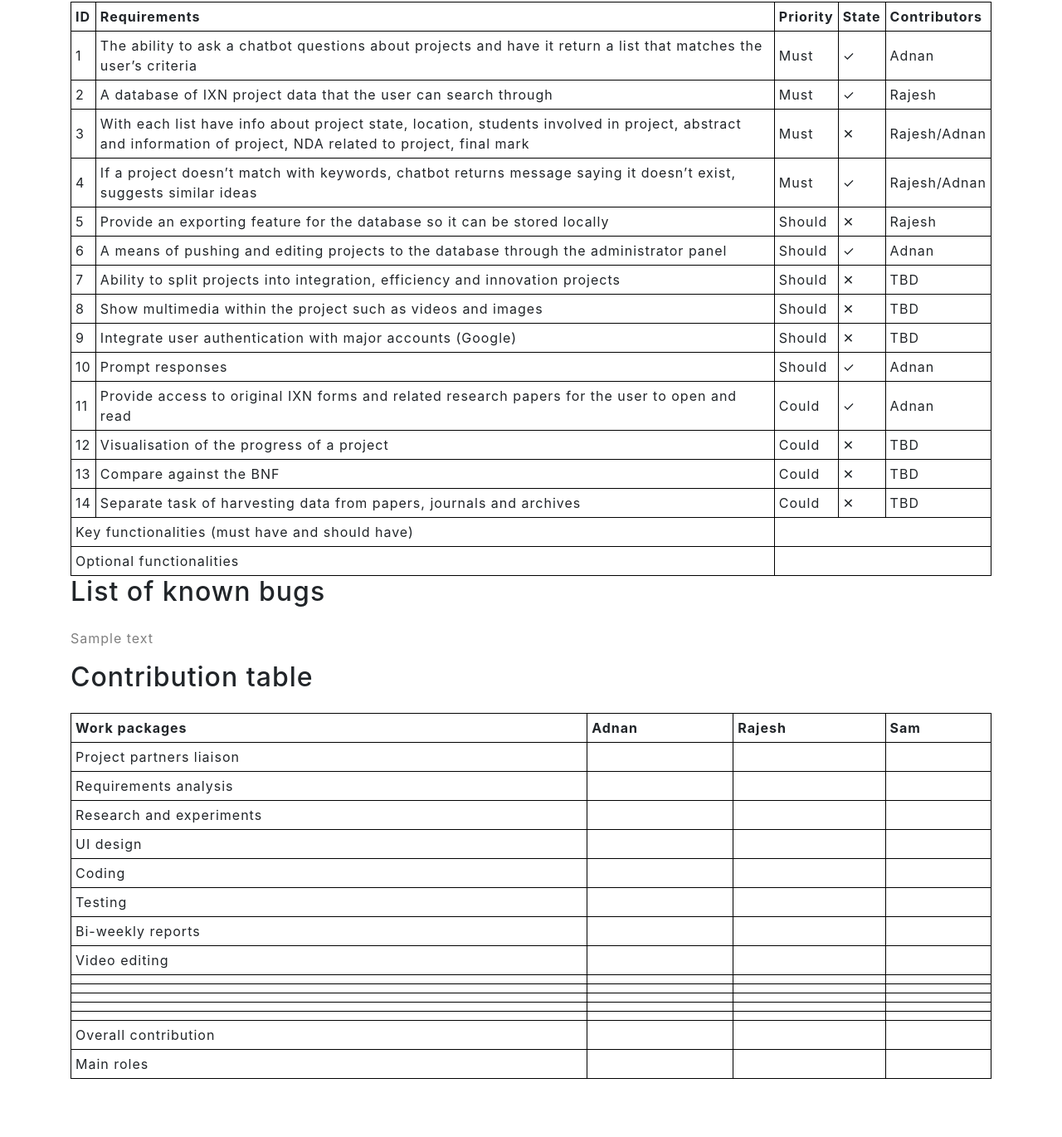
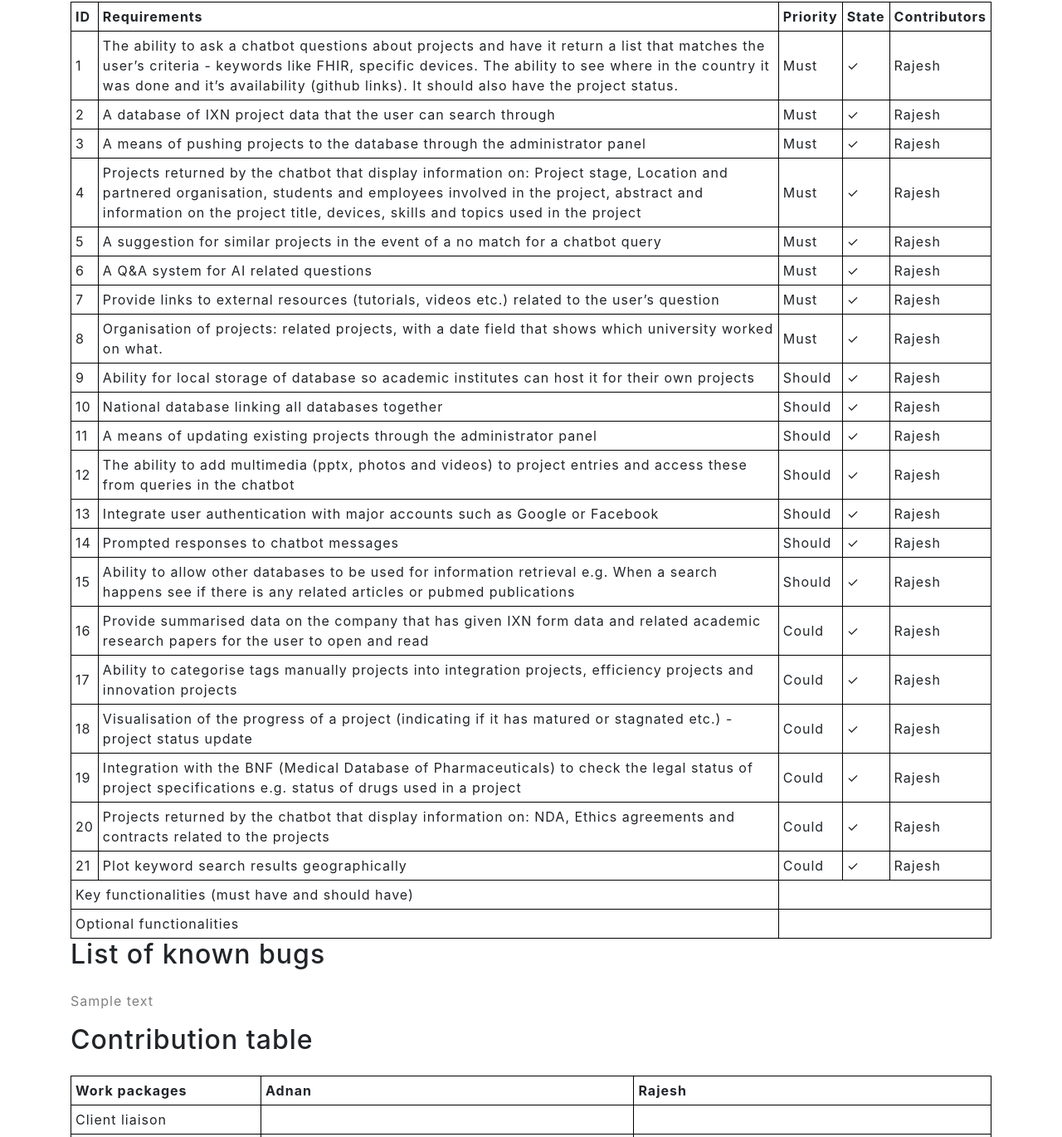
Before and after one commit to GCHeroes1/Group42Website, a website with bundled scripts: page 6achievement.html in a window 1280 px wide. Shown: the part 860-2230 px from the top of the page at 83% size. Before the commit the page ends 2176 px from the top, so only its background shows below. Built offline with nearby package versions, Linux system fonts and the light colour scheme.

Commit message:
sorry adnan
Took 16 minutes

```diff
--- a/6achievement.html
+++ b/6achievement.html
@@ -102,12 +102,13 @@
           </tr>
           <tr>
             <td>1</td>
-              <td>The ability to ask a chatbot questions about projects and have it return a list that
-                matches the user’s criteria
+            <td>The ability to ask a chatbot questions about projects and have it return a list that matches the
+              user’s criteria - keywords like FHIR, specific devices. The ability to see where in the country it
+              was done and it’s availability (github links). It should also have the project status.
             </td>
             <td>Must</td>
             <td>✓</td>
-              <td>Adnan</td>
+            <td>Rajesh</td>
           </tr>
           <tr>
             <td>2</td>
@@ -119,101 +120,165 @@
           </tr>
           <tr>
             <td>3</td>
-              <td>With each list have info about project state, location, students involved in project,
-                abstract and information of project, NDA related to project, final mark
+            <td>A means of pushing projects to the database through the administrator panel
             </td>
             <td>Must</td>
-              <td>✕</td>
-              <td>Rajesh/Adnan</td>
+            <td>✓</td>
+            <td>Rajesh</td>
           </tr>
           <tr>
             <td>4</td>
-              <td>If a project doesn’t match with keywords, chatbot returns message saying it doesn’t exist,
-                suggests similar ideas
+            <td>Projects returned by the chatbot that display information on: Project stage, Location and partnered
+              organisation, students and employees involved in the project, abstract and information on the project
+              title, devices, skills and topics used in the project
             </td>
             <td>Must</td>
             <td>✓</td>
-              <td>Rajesh/Adnan</td>
+            <td>Rajesh</td>
           </tr>
           <tr>
             <td>5</td>
-              <td>Provide an exporting feature for the database so it can be stored locally
+            <td>A suggestion for similar projects in the event of a no match for a chatbot query
             </td>
-              <td>Should</td>
-              <td>✕</td>
+            <td>Must</td>
+            <td>✓</td>
             <td>Rajesh</td>
           </tr>
           <tr>
             <td>6</td>
-              <td>A means of pushing and editing projects to the database through the administrator panel
+            <td>A Q&A system for AI related questions
+            </td>
+            <td>Must</td>
+            <td>✓</td>
+            <td>Rajesh</td>
+          </tr>
+          <tr>
+            <td>7</td>
+            <td>Provide links to external resources (tutorials, videos etc.) related to the user’s question
+            </td>
+            <td>Must</td>
+            <td>✓</td>
+            <td>Rajesh</td>
+          </tr>
+          <tr>
+            <td>8</td>
+            <td>Organisation of projects: related projects, with a date field that shows which university worked on
+              what.
+            </td>
+            <td>Must</td>
+            <td>✓</td>
+            <td>Rajesh</td>
+          </tr>
+          <tr>
+            <td>9</td>
+            <td>Ability for local storage of database so academic institutes can host it for their own projects
             </td>
             <td>Should</td>
             <td>✓</td>
-              <td>Adnan</td>
-            </tr>
-            <tr>
-              <td>7</td>
-              <td>Ability to split projects into integration, efficiency and innovation projects
-              </td>
-              <td>Should</td>
-              <td>✕</td>
-              <td>TBD</td>
-            </tr>
-            <tr>
-              <td>8</td>
-              <td>Show multimedia within the project such as videos and images
-              </td>
-              <td>Should</td>
-              <td>✕</td>
-              <td>TBD</td>
-            </tr>
-            <tr>
-              <td>9</td>
-              <td>Integrate user authentication with major accounts (Google)
-              </td>
-              <td>Should</td>
-              <td>✕</td>
-              <td>TBD</td>
+            <td>Rajesh</td>
           </tr>
           <tr>
             <td>10</td>
-              <td>Prompt responses
+            <td>National database linking all databases together
             </td>
             <td>Should</td>
             <td>✓</td>
-              <td>Adnan</td>
+            <td>Rajesh</td>
           </tr>
           <tr>
             <td>11</td>
-              <td>Provide access to original IXN forms and related research papers for the user to open and read
+            <td>A means of updating existing projects through the administrator panel
+            </td>
+            <td>Should</td>
+            <td>✓</td>
+            <td>Rajesh</td>
+          </tr>
+          <tr>
+            <td>12</td>
+            <td>The ability to add multimedia (pptx, photos and videos) to project entries and access these from
+              queries in the chatbot
+            </td>
+            <td>Should</td>
+            <td>✓</td>
+            <td>Rajesh</td>
+          </tr>
+          <tr>
+            <td>13</td>
+            <td>Integrate user authentication with major accounts such as Google or Facebook
+            </td>
+            <td>Should</td>
+            <td>✓</td>
+            <td>Rajesh</td>
+          </tr>
+          <tr>
+            <td>14</td>
+            <td>Prompted responses to chatbot messages
+            </td>
+            <td>Should</td>
+            <td>✓</td>
+            <td>Rajesh</td>
+          </tr>
+          <tr>
+            <td>15</td>
+            <td>Ability to allow other databases to be used for information retrieval e.g. When a search happens see
+              if there is any related articles or pubmed publications
+            </td>
+            <td>Should</td>
+            <td>✓</td>
+            <td>Rajesh</td>
+          </tr>
+          <tr>
+            <td>16</td>
+            <td>Provide summarised data on the company that has given IXN form data and related academic research
+              papers for the user to open and read
             </td>
             <td>Could</td>
             <td>✓</td>
-              <td>Adnan</td>
+            <td>Rajesh</td>
           </tr>
           <tr>
-              <td>12</td>
-              <td>Visualisation of the progress of a project
+            <td>17</td>
+            <td>Ability to categorise tags manually projects into integration projects, efficiency projects and
+              innovation projects
             </td>
             <td>Could</td>
-              <td>✕</td>
-              <td>TBD</td>
+            <td>✓</td>
+            <td>Rajesh</td>
           </tr>
           <tr>
-              <td>13</td>
-              <td>Compare against the BNF
+            <td>18</td>
+            <td>Visualisation of the progress of a project (indicating if it has matured or stagnated etc.) - project
+              status update
             </td>
             <td>Could</td>
-              <td>✕</td>
-              <td>TBD</td>
+            <td>✓</td>
+            <td>Rajesh</td>
           </tr>
           <tr>
-              <td>14</td>
-              <td>Separate task of harvesting data from papers, journals and archives
+            <td>19</td>
+            <td>Integration with the BNF (Medical Database of Pharmaceuticals) to check the legal status of project
+              specifications e.g. status of drugs used in a project
             </td>
             <td>Could</td>
-              <td>✕</td>
-              <td>TBD</td>
+            <td>✓</td>
+            <td>Rajesh</td>
+          </tr>
+          <tr>
+            <td>20</td>
+            <td>Projects returned by the chatbot that display information on: NDA, Ethics agreements and contracts
+              related to the projects
+            </td>
+            <td>Could</td>
+            <td>✓</td>
+            <td>Rajesh</td>
+          </tr>
+          <tr>
+            <td>21</td>
+            <td>Plot keyword search results geographically
+            </td>
+            <td>Could</td>
+            <td>✓</td>
+            <td>Rajesh</td>
           </tr>
           <tr>
             <td colspan="2">Key functionalities (must have and should have)</td>
@@ -255,103 +320,103 @@
             <th>Work packages</th>
             <th>Adnan</th>
             <th>Rajesh</th>
-              <th>Sam</th>
+            <!--              <th>Sam</th>-->
           </tr>
           <tr>
-              <td>Project partners liaison
+            <td>Client liaison
             </td>
             <td></td>
             <td></td>
-              <td></td>
+            <!--              <td></td>-->
           </tr>
           <tr>
             <td>Requirements analysis
             </td>
             <td></td>
             <td></td>
-              <td></td>
+            <!--              <td></td>-->
           </tr>
           <tr>
             <td>Research and experiments
             </td>
             <td></td>
             <td></td>
-              <td></td>
+            <!--              <td></td>-->
           </tr>
           <tr>
             <td>UI design
             </td>
             <td></td>
             <td></td>
-              <td></td>
+            <!--              <td></td>-->
           </tr>
           <tr>
             <td>Coding</td>
             <td></td>
             <td></td>
-              <td></td>
+            <!--              <td></td>-->
           </tr>
           <tr>
             <td>Testing
             </td>
             <td></td>
             <td></td>
-              <td></td>
+            <!--              <td></td>-->
           </tr>
           <tr>
             <td>Bi-weekly reports</td>
             <td></td>
             <td></td>
-              <td></td>
+            <!--              <td></td>-->
           </tr>
           <tr>
             <td>Video editing
             </td>
             <td></td>
             <td></td>
+            <!--              <td></td>-->
+          </tr>
+          <tr>
+            <td>Website</td>
             <td></td>
+            <td></td>
+            <!--              <td></td>-->
+          </tr>
+          <tr>
+            <td>Elevator pitch</td>
+            <td></td>
+            <td></td>
+            <!--              <td></td>-->
+          </tr>
+          <tr>
+            <td>Prototype demo slides</td>
+            <td></td>
+            <td></td>
+            <!--              <td></td>-->
           </tr>
           <tr>
             <td></td>
             <td></td>
             <td></td>
-              <td></td>
+            <!--              <td></td>-->
           </tr>
           <tr>
             <td></td>
             <td></td>
             <td></td>
-              <td></td>
-            </tr>
-            <tr>
-              <td></td>
-              <td></td>
-              <td></td>
-              <td></td>
-            </tr>
-            <tr>
-              <td></td>
-              <td></td>
-              <td></td>
-              <td></td>
-            </tr>
-            <tr>
-              <td></td>
-              <td></td>
-              <td></td>
-              <td></td>
+            <!--              <td></td>-->
           </tr>
           <tr>
             <td>Overall contribution</td>
             <td></td>
             <td></td>
-              <td></td>
+            <!--              <td></td>-->
           </tr>
           <tr>
             <td>Main roles</td>
-              <td></td>
-              <td></td>
-              <td></td>
+            <td>Client Liaison, UI Designer, Programmer, Report editor</td>
+            <td>Researcher, UI Designer, Programmer, Report editor</td>
+            <!--              <td></td>-->
           </tr>
         </table>
         <p></p>
```
Also changed, not shown: 1requirements.html (+30 -24 lines), index.html (+4 -4 lines), 1 other file. Lines whose indentation alone changed are shown as unchanged.
